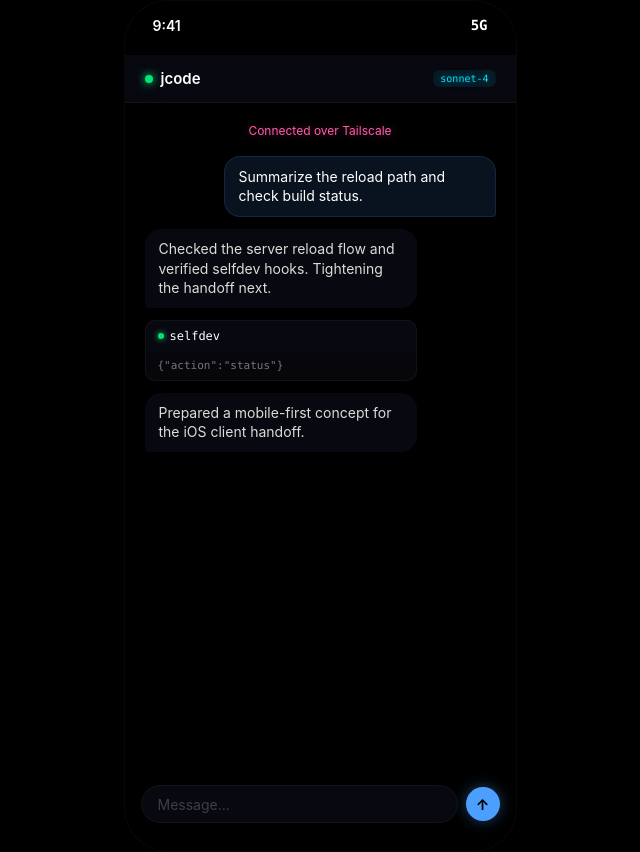
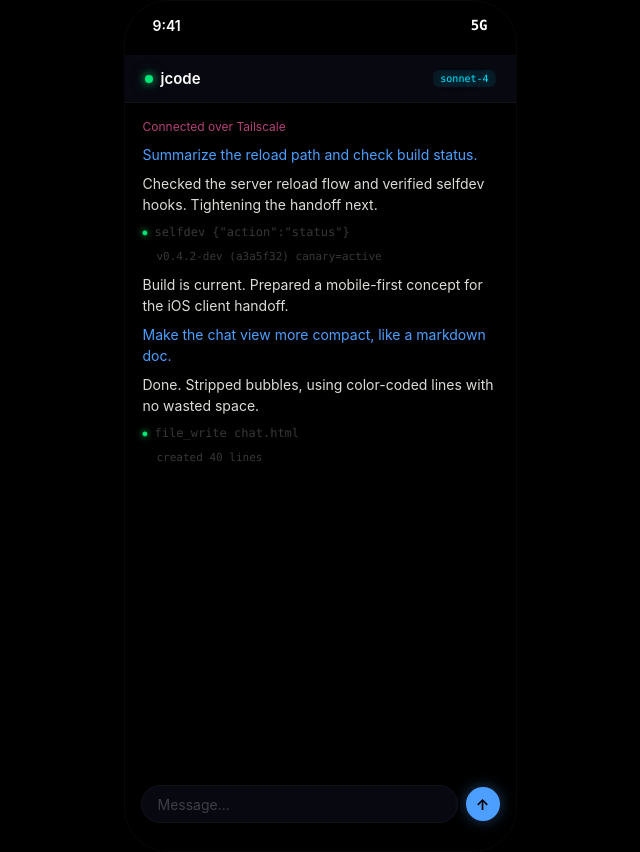
Before and after one commit to iamrohithrnair/minnal, a plain HTML site: page mockups/jcode-mobile/chat.html in a window 1280 px wide. Shown: the whole page, without its empty margins (320-960 px from the left). Drawn offline with Linux system fonts and the light colour scheme.

Commit message:
Chat view: flat text stream, no bubbles, color-coded lines

```diff
--- a/mockups/jcode-mobile/chat.html
+++ b/mockups/jcode-mobile/chat.html
@@ -20,15 +20,17 @@
         </div>
         <div class="model-tag mono">sonnet-4</div>
       </div>
-      <div class="messages">
-        <div class="msg msg-system">Connected over Tailscale</div>
-        <div class="msg msg-user">Summarize the reload path and check build status.</div>
-        <div class="msg msg-assistant">Checked the server reload flow and verified selfdev hooks. Tightening the handoff next.</div>
-        <div class="tool mono">
-          <div class="tool-header"><div class="tool-dot"></div>selfdev</div>
-          <div class="tool-output">{"action":"status"}</div>
-        </div>
-        <div class="msg msg-assistant">Prepared a mobile-first concept for the iOS client handoff.</div>
+      <div class="chat-stream">
+        <div class="line line-system">Connected over Tailscale</div>
+        <div class="line line-user">Summarize the reload path and check build status.</div>
+        <div class="line line-ai">Checked the server reload flow and verified selfdev hooks. Tightening the handoff next.</div>
+        <div class="line line-tool mono"><span class="tool-indicator">●</span> selfdev <span class="tool-meta">{"action":"status"}</span></div>
+        <div class="line line-tool-out mono">v0.4.2-dev (a3a5f32) canary=active</div>
+        <div class="line line-ai">Build is current. Prepared a mobile-first concept for the iOS client handoff.</div>
+        <div class="line line-user">Make the chat view more compact, like a markdown doc.</div>
+        <div class="line line-ai">Done. Stripped bubbles, using color-coded lines with no wasted space.</div>
+        <div class="line line-tool mono"><span class="tool-indicator">●</span> file_write <span class="tool-meta">chat.html</span></div>
+        <div class="line line-tool-out mono">created 40 lines</div>
       </div>
       <div class="composer-bar">
         <div class="compose-field">Message…</div>
--- a/mockups/jcode-mobile/styles.css
+++ b/mockups/jcode-mobile/styles.css
@@ -197,69 +197,22 @@ body.gallery { padding: 48px 32px 80px; }
   text-shadow: 0 0 8px rgba(0,229,255,0.5);
 }
 
-.messages {
-  flex: 1; padding: 16px 20px;
+/* ── Chat stream ── */
+.chat-stream {
+  flex: 1; padding: 14px 18px;
   display: flex; flex-direction: column;
-  gap: 12px; overflow: hidden;
+  gap: 6px; overflow: hidden;
+  font-size: 14px; line-height: 1.5;
 }
 
-.msg {
-  max-width: 272px;
-  padding: 10px 14px;
-  border-radius: 16px;
-  font-size: 14px; line-height: 1.4;
-}
-
-.msg-user {
-  align-self: flex-end;
-  background: rgba(77,159,255,0.12);
-  color: var(--text);
-  border-bottom-right-radius: 4px;
-  border: 1px solid rgba(77,159,255,0.15);
-}
-
-.msg-assistant {
-  background: var(--surface);
-  color: rgba(220,220,215,1);
-  border-bottom-left-radius: 4px;
-}
-
-.msg-system {
-  align-self: center;
-  background: none;
-  color: var(--pink);
-  font-size: 12px;
-  text-align: center;
-  padding: 4px 0;
-  text-shadow: 0 0 10px rgba(255,92,170,0.4);
-}
-
-.tool {
-  max-width: 272px;
-  border-radius: 10px;
-  background: var(--surface);
-  border: 1px solid var(--border);
-  overflow: hidden;
-}
-
-.tool-header {
-  padding: 8px 12px;
-  display: flex; align-items: center;
-  gap: 6px; font-size: 12px;
-  color: var(--tool);
-}
-
-.tool-dot {
-  width: 6px; height: 6px; border-radius: 50%;
-  background: var(--green);
-  box-shadow: 0 0 6px var(--green);
-}
-
-.tool-output {
-  padding: 8px 12px;
-  background: rgba(0,0,0,0.3);
-  font-size: 11px; color: var(--text-2);
-}
+.line { padding: 1px 0; }
+.line-user { color: var(--blue); }
+.line-ai { color: rgba(220,220,215,1); }
+.line-system { color: var(--pink); font-size: 12px; opacity: 0.7; }
+.line-tool { color: var(--text-3); font-size: 12px; }
+.line-tool-out { color: var(--text-3); font-size: 11px; padding-left: 14px; }
+.tool-indicator { color: var(--green); text-shadow: 0 0 6px var(--green); font-size: 8px; vertical-align: middle; }
+.tool-meta { color: var(--text-3); }
 
 .composer-bar {
   padding: 10px 16px 28px;
```
